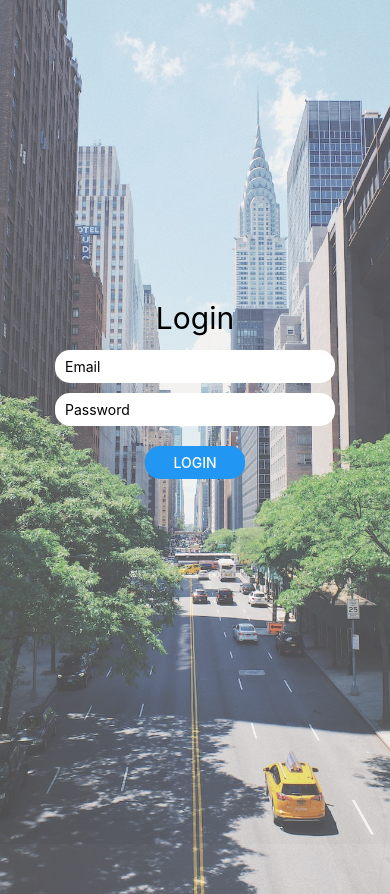
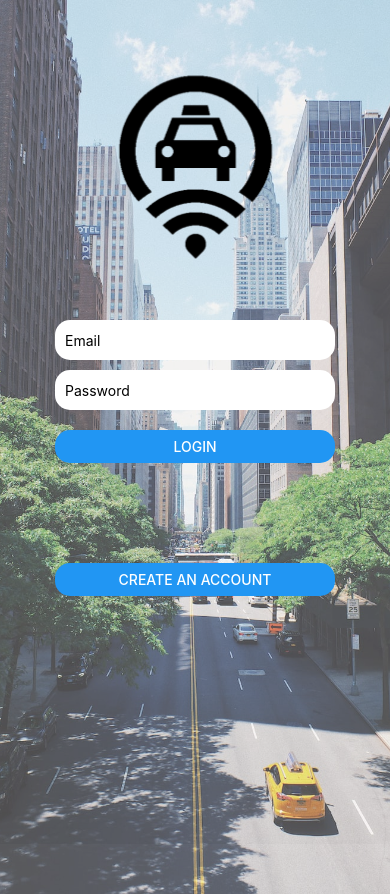
Before and after one commit to PaisWillie/Cabpool-Frontend, a React Native app: screen /Login in a window 390 px wide. Built offline with nearby package versions, Linux system fonts and the light colour scheme.

Commit message:
Updated LoginPage

```diff
--- a/src/views/login/LoginPage.tsx
+++ b/src/views/login/LoginPage.tsx
@@ -1,28 +1,66 @@
 import React, { useState } from 'react';
-import { View, Text, StyleSheet, TextInput, Button, Image, Dimensions } from 'react-native';
+import { Keyboard, View, Text, StyleSheet, TextInput, Button, Image, Dimensions, } from 'react-native';
 
 const LoginPage = () => {
-  const { width, height } = Dimensions.get('window');
   const [email, setEmail] = useState('');
   const [password, setPassword] = useState('');
+  const [errorMsg, setErrorMsg] = useState('');
+
+  const HandleRegisterPress = () => {
+
+  }
+
+  const HandleLoginPress = () => {
+    Keyboard.dismiss();
+
+    if(email.length > 0 && password.length === 0) {
+      setErrorMsg('Enter password')
+    }
+    else if(email.length === 0 && password.length > 0) {
+      setErrorMsg('Enter email')
+    }
+    else if (password.length > 0 && email.length > 0) {
+      if(email.match(/\S+@\S+\.\S+/) != null){
+        Login();
+      }
+      else{
+        setErrorMsg('Enter a Valid Email Address');
+      }
+    }
+    else {
+      setErrorMsg('Enter email and password')
+    }
+  }
 
   const Login = () => {
     /*const isValid = await ValidateLogin(email, password);
     if (isValid) {
       return true;
     } else {
+      setErrorMsg('Incorrect Email or Password')
       setPassword('');
       return false;
     }*/
+    setErrorMsg('Incorrect Email or Password')
     setPassword('');
     return false;
   };
 
+  const handlePasswordChange = (password: string) => {
+    setPassword(password);
+    setErrorMsg('');
+  };
+
   return (
     <View style={styles.container}>
-      <Image source={require('../../assets/LoginPageBg.jpeg')} style={[styles.backgroundImage, {width, height: height + 50}]}/>
+      <Image
+        source={require('../../assets/LoginPageBg.jpeg')}
+        style={styles.backgroundImage}
+      />
       <View style={styles.header}>
-        <Text style={styles.headerText}>Login</Text>
+        <Text
+          style={styles.headerText}>
+        </Text>
       </View>
       <View style={styles.inputContainer}>
         <TextInput
@@ -38,13 +76,30 @@ const LoginPage = () => {
           placeholder="Password"
           secureTextEntry
           autoComplete="password"
-          onChangeText={setPassword}
+          onChangeText={handlePasswordChange}
           value={password}
         />
-        <View style={styles.buttonContainer}>
-          <Button title="Login" onPress={Login} />
+        <Text
+          style={styles.errorMessageText}>
+          {errorMsg}
+        </Text>
+        <View style={styles.loginButtonContainer}>
+          <Button
+          title="Login"
+          onPress={HandleLoginPress}
+          />
+        </View>
+        <View style={styles.registerButtonContainer}>
+          <Button
+          title="Create an Account"
+          onPress={HandleRegisterPress}
+          />
         </View>
       </View>
+      <Image
+        style = {styles.logo}
+        source={require('../../assets/logo.png')}
+      />
     </View>
   );
 };
@@ -59,41 +114,67 @@ const styles = StyleSheet.create({
     position: 'absolute',
     top: 0,
     left: 0,
-    backgroundColor: require('../../assets/LoginPageBg.jpeg'),
     resizeMode: 'cover',
     opacity: 0.7,
+    width: Dimensions.get('window').width,
+    height: Dimensions.get('window').height + 50,
   },
   header: {
     position: 'absolute',
-    top: 300,
+    top: 270,
     alignItems: 'center',
     zIndex: 1,
   },
   headerText: {
     fontSize: 30,
     color: 'black',
+    fontWeight: 'bold',
+    textShadowColor: 'white',
+    textShadowOffset: { width: 0, height: 0 },
+    textShadowRadius: 10,
   },
   inputContainer: {
     position: 'absolute',
-    top: 350,
+    top: 320,
     width: '80%',
     alignItems: 'center',
     zIndex: 1,
   },
   textInput: {
     width: 280,
+    height: 40,
     backgroundColor: '#fff',
     paddingHorizontal: 10,
     paddingVertical: 8,
     borderRadius: 15,
     marginBottom: 10,
   },
-  buttonContainer: {
+  loginButtonContainer: {
     borderRadius: 15,
     overflow: 'hidden',
-    width: 100,
+    width: 280,
     marginTop: 10,
-  }  ,
+  },
+  registerButtonContainer: {
+    borderRadius: 15,
+    overflow: 'hidden',
+    width: 280,
+    marginTop: 100,
+  },
+  errorMessageText: {
+    color: 'black',
+    fontSize: 15,
+    textShadowColor: 'white',
+    fontWeight: 'bold',
+    textShadowOffset: { width: 0, height: 0 },
+    textShadowRadius: 10,
+  },
+  logo: {
+    top: -20,
+    transform: [{ scale: 0.5 }],
+    position: 'absolute',
+    tintColor: 'black',
+  }
 });
 
 export default LoginPage;
```
Also changed, not shown: src/assets/logo.png (added).
